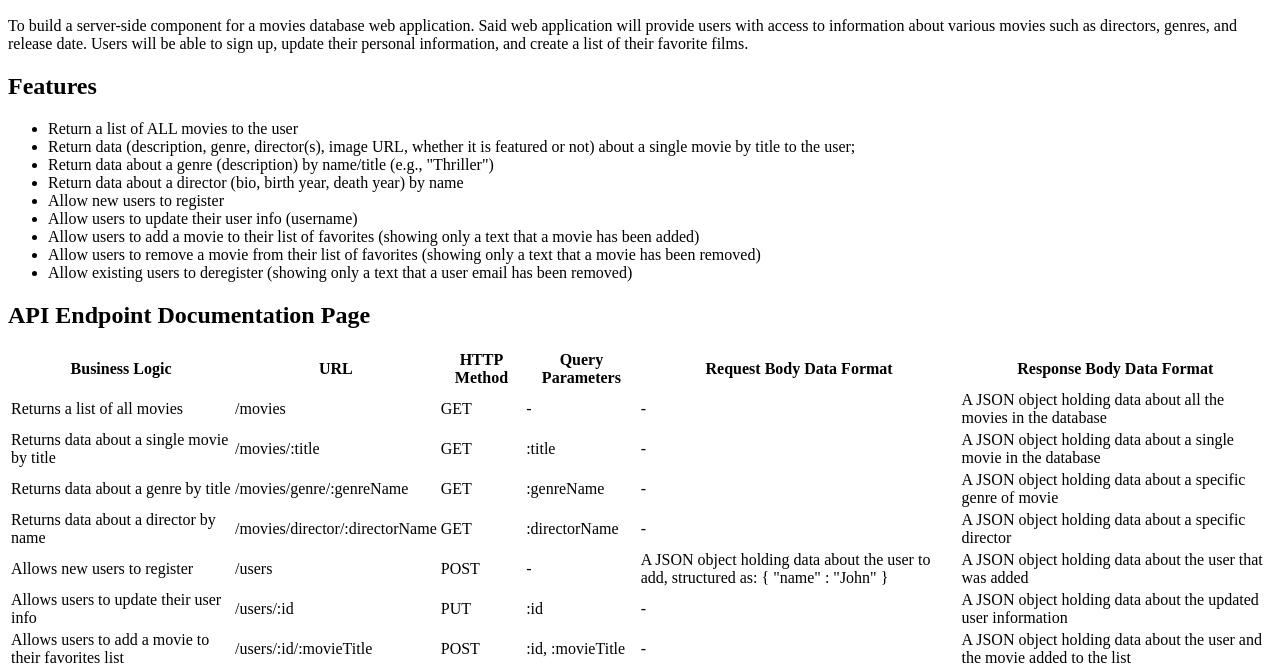
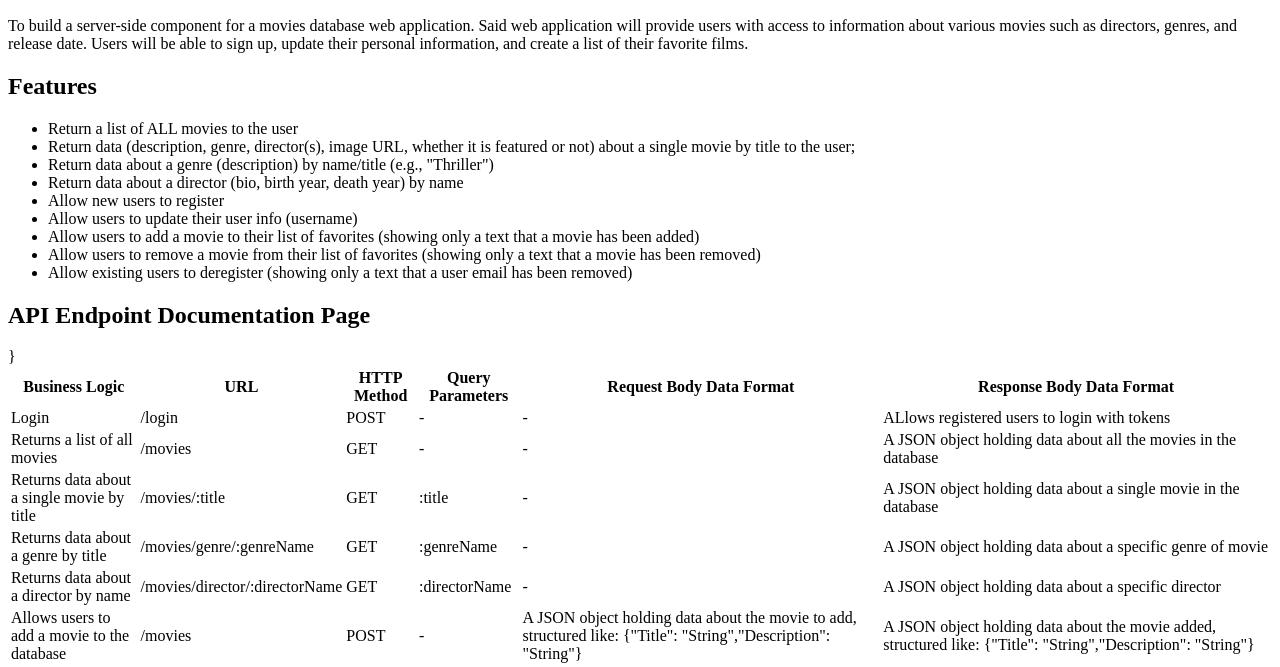
Before and after one commit to EJQuezada/movie_api, a website: page public/documentation.html in a window 1280 px wide. Shown: the part 110-777 px from the top of the page. Drawn offline with Linux system fonts and the light colour scheme.

Commit message:
updated API documentation

```diff
--- a/public/documentation.html
+++ b/public/documentation.html
@@ -10,7 +10,9 @@
         <h1>MyFlix Movie API</h1>
             <h2>Objective</h2>
                 <p>
-                    To build a server-side component for a movies database web application. Said web application will provide users with access to information about various movies such as directors, genres, and release date. Users will be able to sign up, update their personal information, and create a list of their favorite films.
+                    To build a server-side component for a movies database web application. Said web application will provide users with access to information about
+                    various movies such as directors, genres, and release date. Users will be able to sign up, update their personal information, and create a list of
+                    their favorite films.
                 </p>
 
             <h2>Features</h2>
@@ -39,6 +41,16 @@
                     <th>Response Body Data Format</th>
                 </tr>
             </thead>
+
+            <tbody>
+                <tr>
+                    <td>Login</td>
+                    <td>/login</td>
+                    <td>POST</td>
+                    <td>-</td>
+                    <td>-</td>
+                    <td>ALlows registered users to login with tokens</td>
+                </tr>
 
             <tbody>
                 <tr>
@@ -78,12 +90,21 @@
                 </tr>
 
                 <tr>
+                    <td>Allows users to add a movie to the database</td>
+                    <td>/movies</td>
+                    <td>POST</td>
+                    <td>-</td>
+                    <td>A JSON object holding data about the movie to add, structured like: {"Title": "String","Description": "String"}</td>
+                    <td>A JSON object holding data about the movie added, structured like: {"Title": "String","Description": "String"}</td>
+                </tr>
+
+                <tr>
                     <td>Allows new users to register</td>
                     <td>/users</td>
                     <td>POST</td>
                     <td>-</td>
-                    <td>A JSON object holding data about the user to add, structured as: { "name" : "John" }</td>
-                    <td>A JSON object holding data about the user that was added</td>
+                    <td>A JSON object holding data about the user to add, structured as: { "Username": "String", "Password": "String", "Email": "String", "Birthday": "Date", "Favorite Movie": "String"} </td> }</td>
+                    <td>A JSON object holding data about the user that was added, structured as: {"Username": "Name1", "Password": "Test123", "Email": "test@gmail.com", "Birthday": "1990-01-01", "Favorite Movie": []}</td>
                 </tr>
 
                 <tr>
@@ -110,7 +131,7 @@
                     <td>DELETE</td>
                     <td>:id, :movieTitle</td>
                     <td>-</td>
-                    <td>A JSON object holding data about the user and the movie removed from the list</td>
+                    <td>A JSON object holding data about the user and the movie removed from the favorites list</td>
                 </tr>
 
                 <tr>
```
